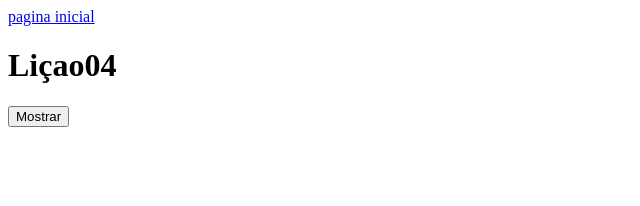
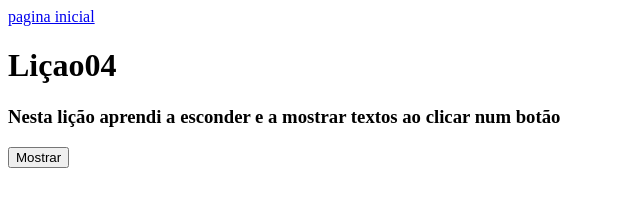
Before and after one commit to joaopjone/programacao, a plain HTML site: page licao04.html in a window 1280 px wide. Shown: the whole page, without its empty margins (0-640 px from the left). Drawn offline with Linux system fonts and the light colour scheme.

Commit message:
Adicionei uma descrição

```diff
--- a/licao04.html
+++ b/licao04.html
@@ -8,6 +8,7 @@
             <a href="index.html">pagina inicial</a>
         </div>
         <h1>Liçao04</h1>
+        <h3>Nesta lição aprendi a esconder e a mostrar textos ao clicar num botão</h3>
         <button onclick="mostrarSecreto()">Mostrar</button>
         <div id="zona-secreta" style="visibility:hidden">cuidado, isto é uma zona secreta</div>
 
```
